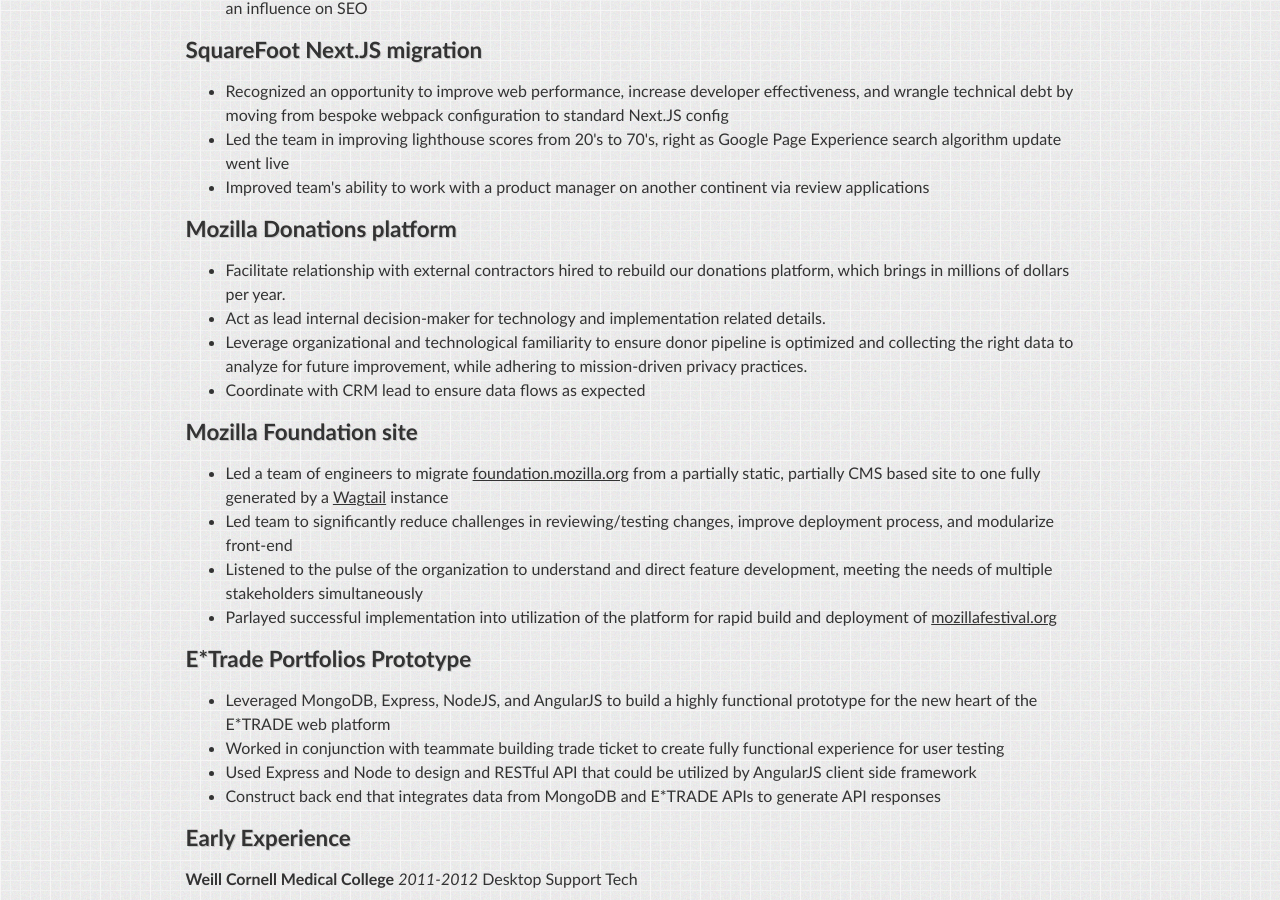
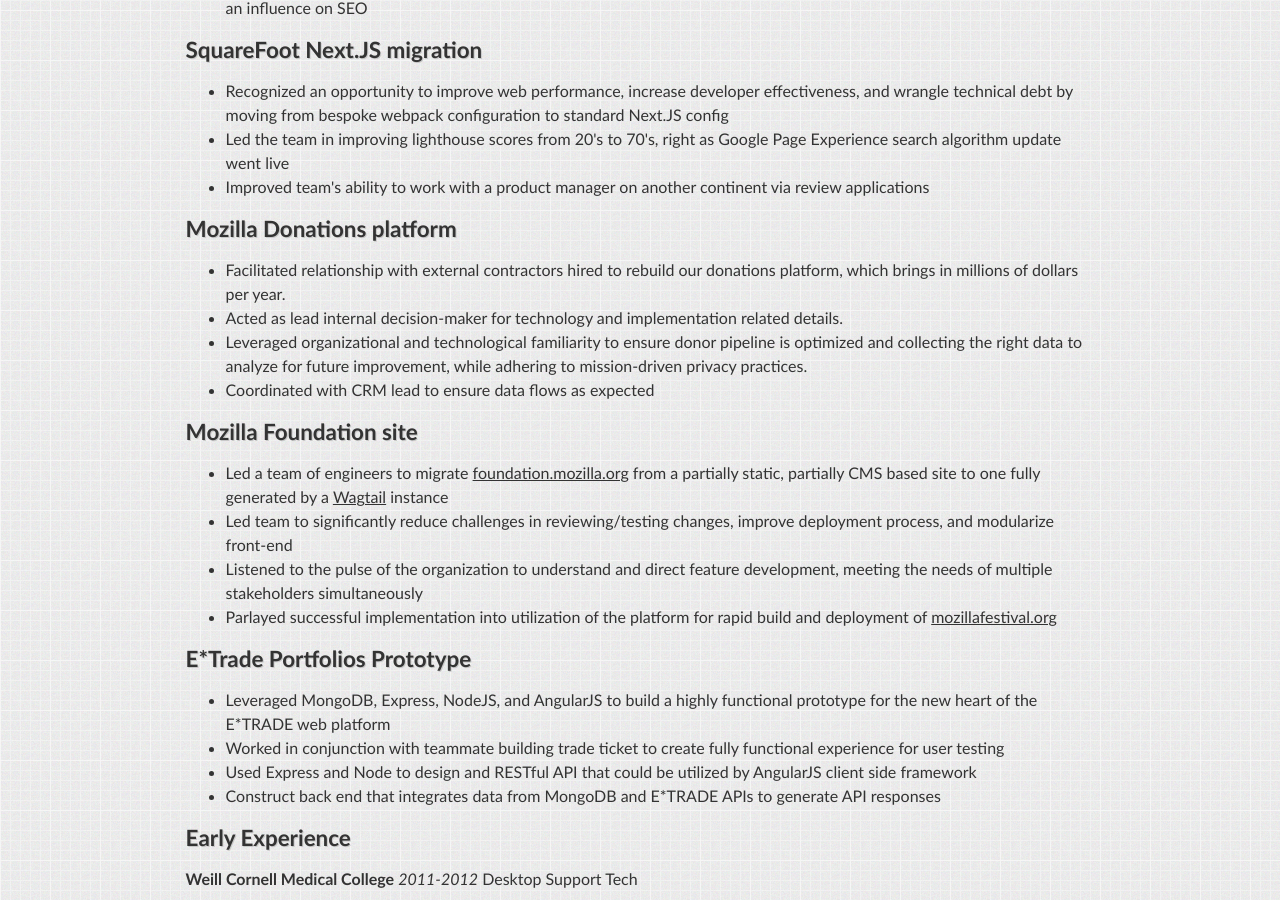
Before and after one commit to alanmoo/alanmoo.github.io, a Jekyll site: the page resume/index.html, which Jekyll copies as it is, in a window 1280 px wide and 900 px high, scrolled down 2540 px. Built offline with Jekyll 4.4.1, drawn with Linux system fonts in a browser that asks for light colours.

Commit message:
Clean up tenses of Donations project

```diff
--- a/resume/index.html
+++ b/resume/index.html
@@ -225,10 +225,10 @@
 				<div class="significant_project">
 				<h3>Mozilla Donations platform</h3>
 					<ul>
-						<li>Facilitate relationship with external contractors hired to rebuild our donations platform, which brings in millions of dollars per year.</li>
-						<li>Act as lead internal decision-maker for technology and implementation related details.</li>
-						<li>Leverage organizational and technological familiarity to ensure donor pipeline is optimized and collecting the right data to analyze for future improvement, while adhering to mission-driven privacy practices.</li>
-						<li>Coordinate with CRM lead to ensure data flows as expected</li>
+						<li>Facilitated relationship with external contractors hired to rebuild our donations platform, which brings in millions of dollars per year.</li>
+						<li>Acted as lead internal decision-maker for technology and implementation related details.</li>
+						<li>Leveraged organizational and technological familiarity to ensure donor pipeline is optimized and collecting the right data to analyze for future improvement, while adhering to mission-driven privacy practices.</li>
+						<li>Coordinated with CRM lead to ensure data flows as expected</li>
 					</ul>
 				</div>
 				<div class="significant_project">
```
